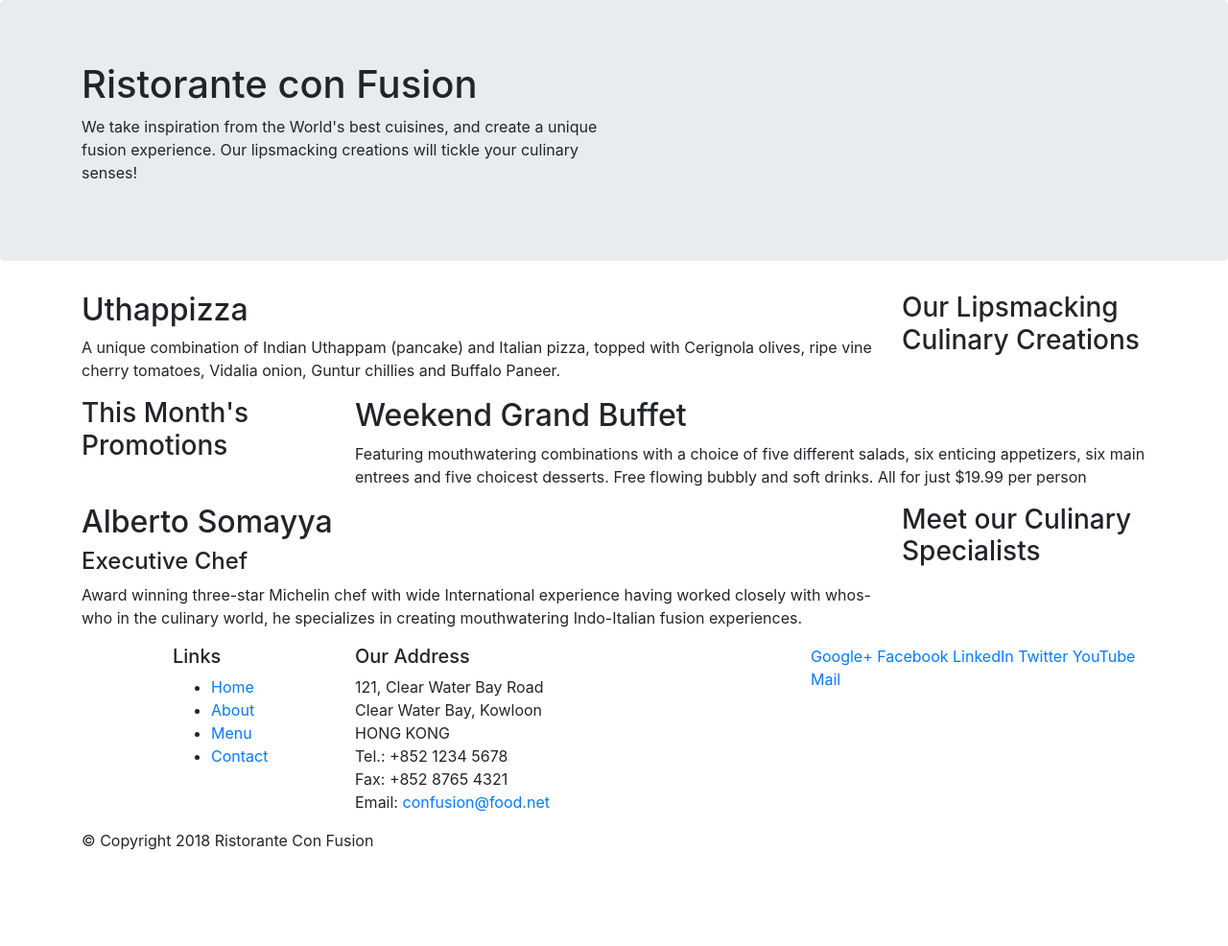
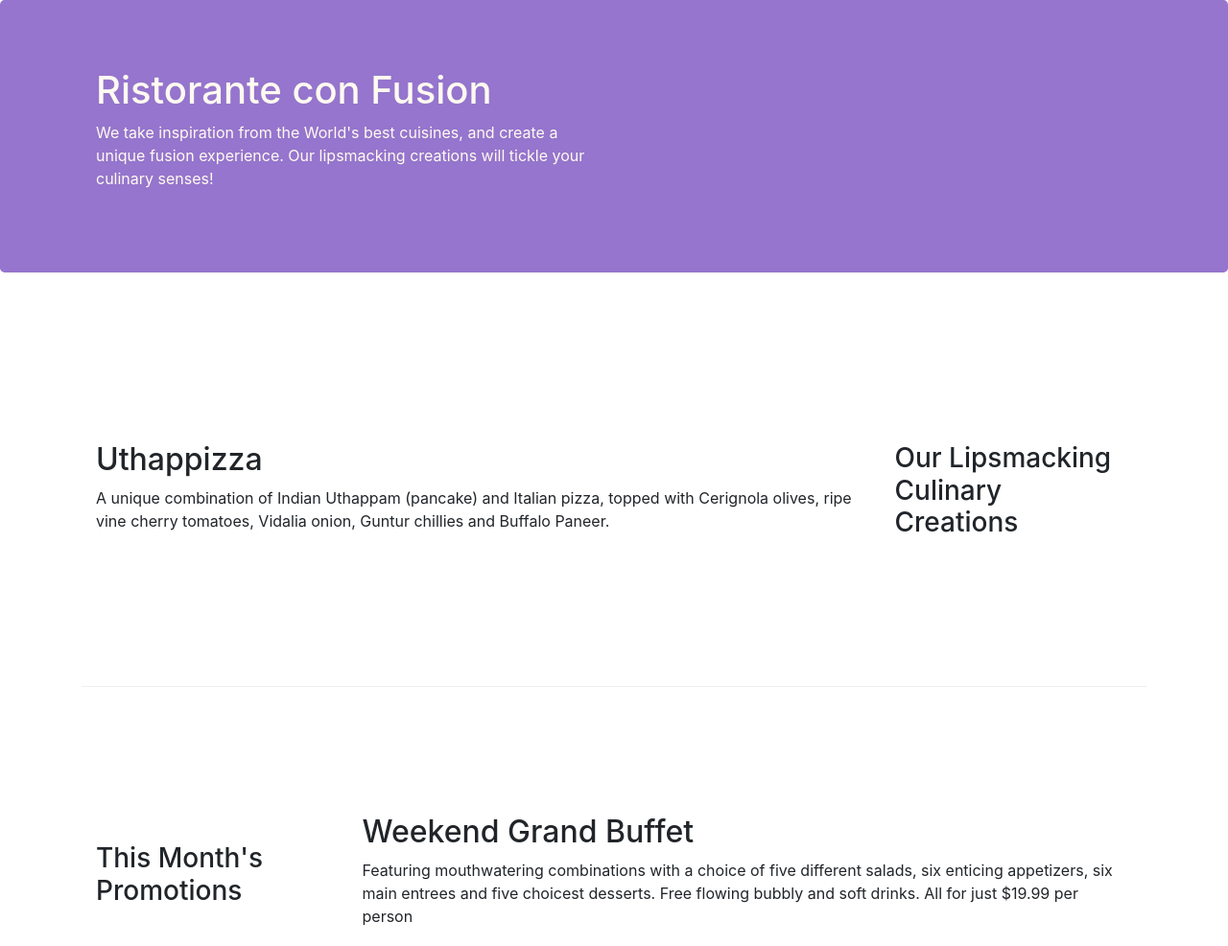
Before and after one commit to Sundeep220/BootstrapCourse, a website: page index.html in a window 1280 px wide. Shown: the top 986 px of the page at 96% size. Before the commit the page ends 904 px from the top, so only its background shows below. Drawn offline with nearby package versions, Linux system fonts and the light colour scheme.

Commit message:
Bootstrap grid part-2

```diff
--- /dev/null
+++ b/css/styles.css
@@ -0,0 +1,31 @@
+.row-header{
+    margin: 0px auto;
+    padding: 0px auto;
+}
+
+.row-content{
+    margin: 0px auto;
+    padding: 50px 0px 50px 0px;
+    border-bottom: 1px ridge;
+    min-height: 400px;
+}
+
+.footer{
+    background-color: #D1C4E9;
+    margin: 0px auto;
+    padding: 20px 0px 20px 0px;
+
+}
+
+.jumbotron{
+    padding:70px 30px 70px 30px;
+    margin: 0pxx auto;
+    background: #9575CD;
+    color: floralwhite;
+}
+
+.address{
+    font-size: 80%;
+    margin:0px;
+    color:black;
+}
--- a/index.html
+++ b/index.html
@@ -9,6 +9,7 @@
 
     <!-- Bootstrap CSS -->
     <link rel="stylesheet" href="node_modules/bootstrap/dist/css/bootstrap.min.css">
+    <link rel="stylesheet" href="css/styles.css">
     <title>Ristorante Con Fusion</title>
 </head>
 
@@ -16,7 +17,7 @@
 
     <header class="jumbotron">
         <div class="container">
-            <div class="row">
+            <div class="row row-header">
                 <div class="col-12 col-sm-6">
                     <h1>Ristorante con Fusion</h1>
                     <p>We take inspiration from the World's best cuisines, and create a unique fusion experience. Our lipsmacking creations will tickle your culinary senses!</p>
@@ -28,7 +29,7 @@
     </header>
 
     <div class="container">
-        <div class="row">
+        <div class="row row-content align-items-center">
             <div class="col-12 col-sm-4 order-sm-last col-md-3">
                 <h3>Our Lipsmacking Culinary Creations</h3>
             </div>
@@ -39,7 +40,7 @@
         </div>
 
 
-        <div class="row">
+        <div class="row row-content align-items-center"">
             <div class="col-12 col-sm-4 col-md-3">
                 <h3>This Month's Promotions</h3>
             </div>
@@ -49,7 +50,7 @@
             </div>
         </div>
 
-        <div class="row">
+        <div class="row row-content align-items-center"">
             <div class="col-12 col-sm-4 order-sm-last col-md-3">
                 <h3>Meet our Culinary Specialists</h3>
             </div>
@@ -61,12 +62,12 @@
         </div>
     </div>
 
-    <footer>
+    <footer class="footer">
         <div class="container">
-            <div class="row">
+            <div class="row row-content">
                 <div class="col-4 offset-1 col-sm-2">
                     <h5>Links</h5>
-                    <ul>
+                    <ul class="list-unstyled">
                         <li><a href="#">Home</a></li>
                         <li><a href="#">About</a></li>
                         <li><a href="#">Menu</a></li>
@@ -84,8 +85,8 @@
 		              Email: <a href="mailto:confusion@food.net">confusion@food.net</a>
 		           </address>
                 </div>
-                <div class="col-12 col-sm-4">
-                    <div>
+                <div class="col-12 col-sm-4 align-self-center">
+                    <div class="text-center">
                         <a href="http://google.com/+">Google+</a>
                         <a href="http://www.facebook.com/profile.php?id=">Facebook</a>
                         <a href="http://www.linkedin.com/in/">LinkedIn</a>
@@ -95,7 +96,7 @@
                     </div>
                 </div>
            </div>
-           <div class="row">
+           <div class="row row-content justify-content-center">
                 <div class="col-auto">
                     <p>© Copyright 2018 Ristorante Con Fusion</p>
                 </div>
```
